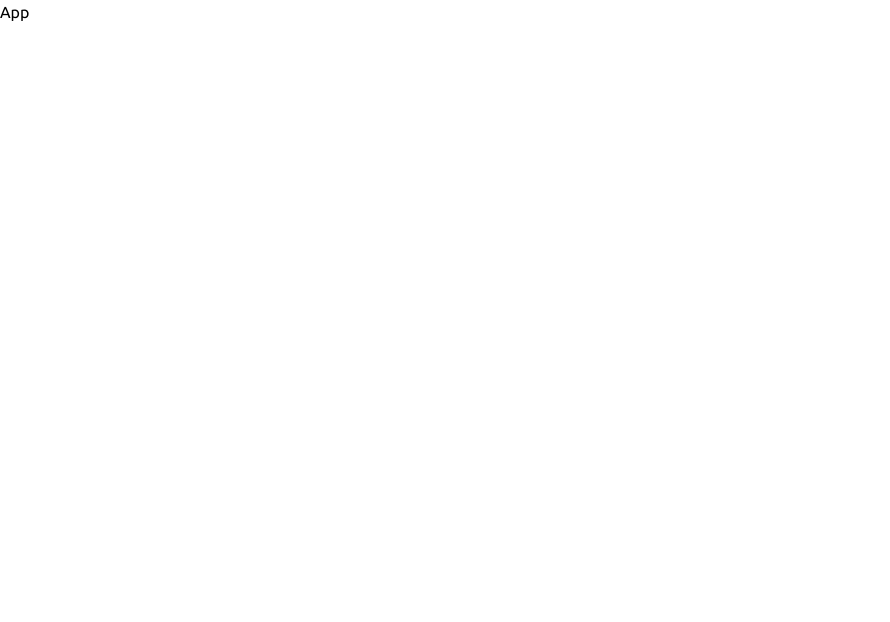
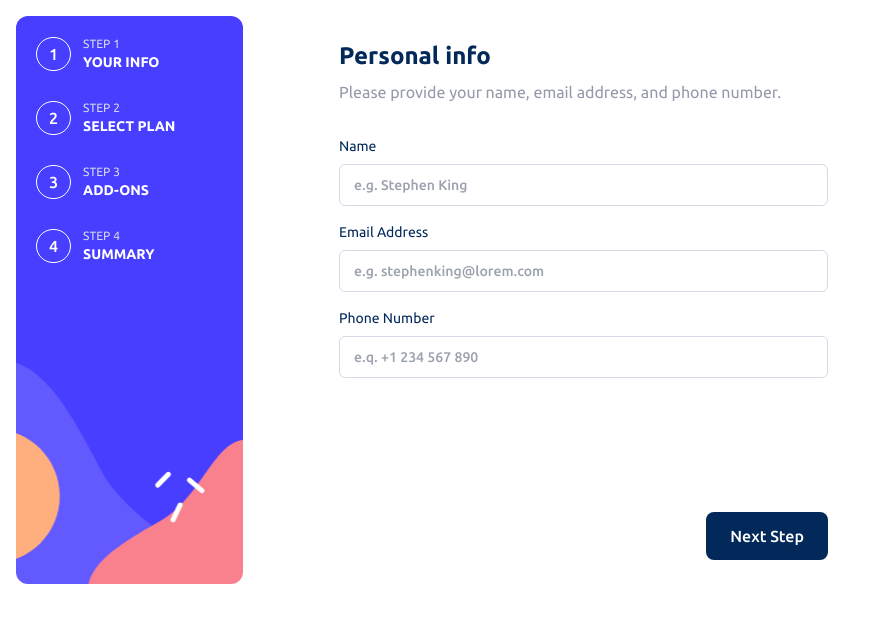
Before and after one commit to revuwem/multi-step-form, a React (Vite) app: page / in a window 1280 px wide. Shown: the top 622 px of the page, without its empty margins (0-890 px from the left). Built offline with nearby package versions, Linux system fonts and the light colour scheme.

Commit message:
feat: set up router

```diff
--- a/src/main.tsx
+++ b/src/main.tsx
@@ -1,10 +1,11 @@
-import React from 'react'
-import ReactDOM from 'react-dom/client'
-import App from './App'
-import './index.css'
+import React from "react";
+import ReactDOM from "react-dom/client";
+import { RouterProvider } from "react-router-dom";
+import router from "./pages";
+import "./index.css";
 
-ReactDOM.createRoot(document.getElementById('root') as HTMLElement).render(
+ReactDOM.createRoot(document.getElementById("root") as HTMLElement).render(
   <React.StrictMode>
-    <App />
-  </React.StrictMode>,
-)
+    <RouterProvider router={router} />
+  </React.StrictMode>
+);
```
